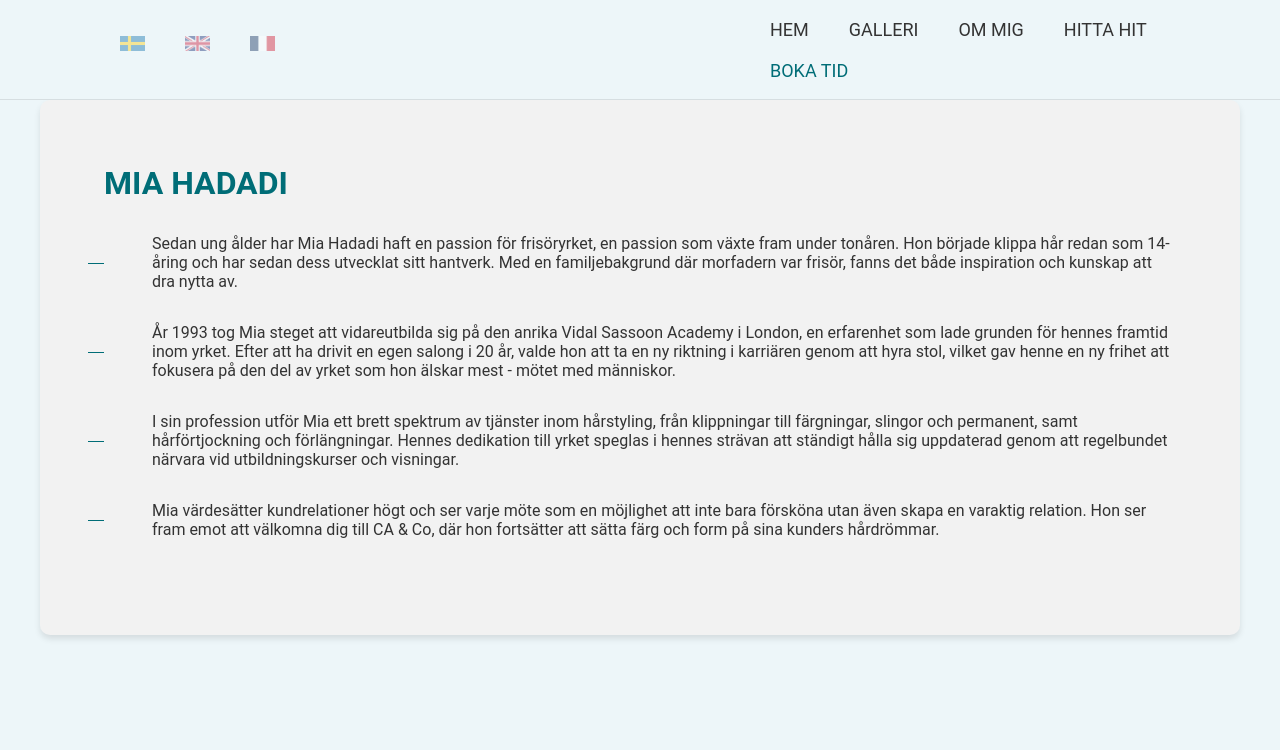
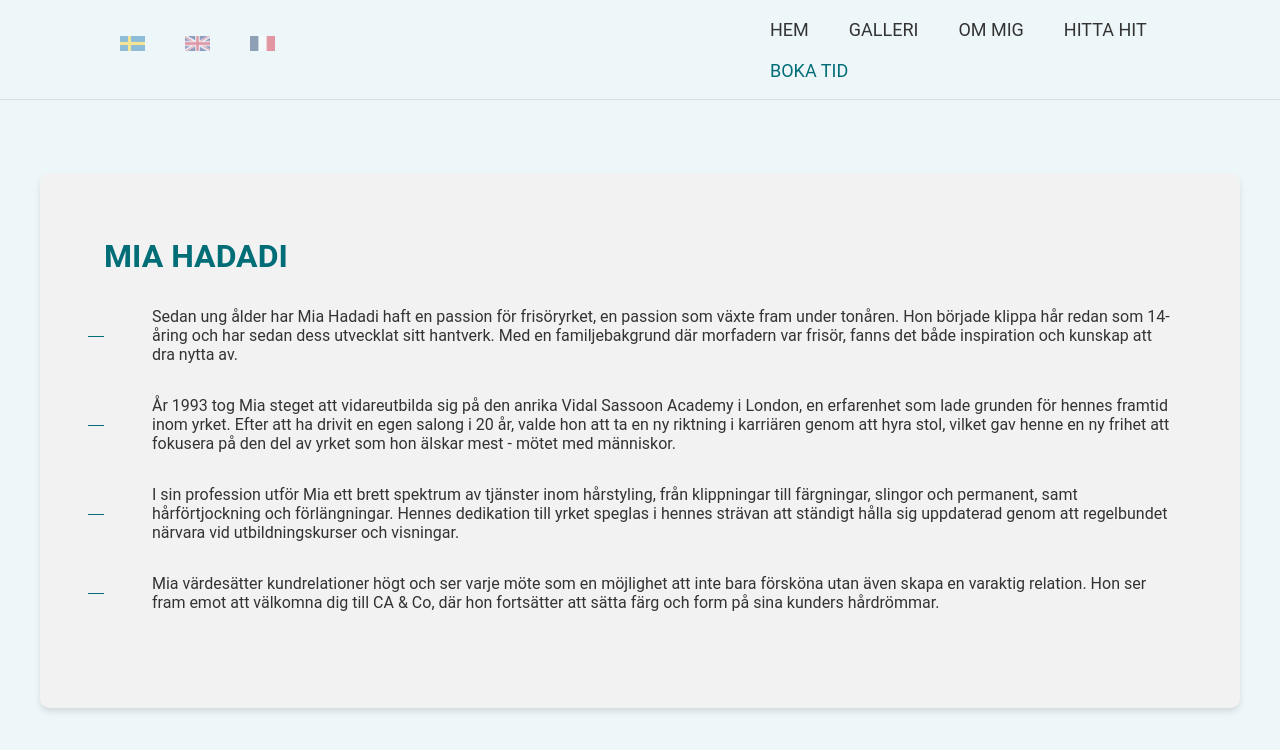
Before and after one commit to alkeal/Projekt-LIA, a React (Vite) app: page /Aboutpage in a window 1280 px wide. Shown: the top 750 px of the page. Built offline with nearby package versions, Linux system fonts and the light colour scheme.

Commit message:
marginb edit

```diff
--- a/src/styles/pages/Aboutpage.css
+++ b/src/styles/pages/Aboutpage.css
@@ -27,7 +27,7 @@
     box-shadow: 0 4px 6px rgba(0, 0, 0, 0.1);
     transform: scale(0.9);
     opacity: 0;
-    margin-bottom: 25%;
+    margin-bottom: 15%;
     animation: scaleIn 0.5s ease-out forwards, fadeIn 0.5s ease-out forwards;
   }
 
```
